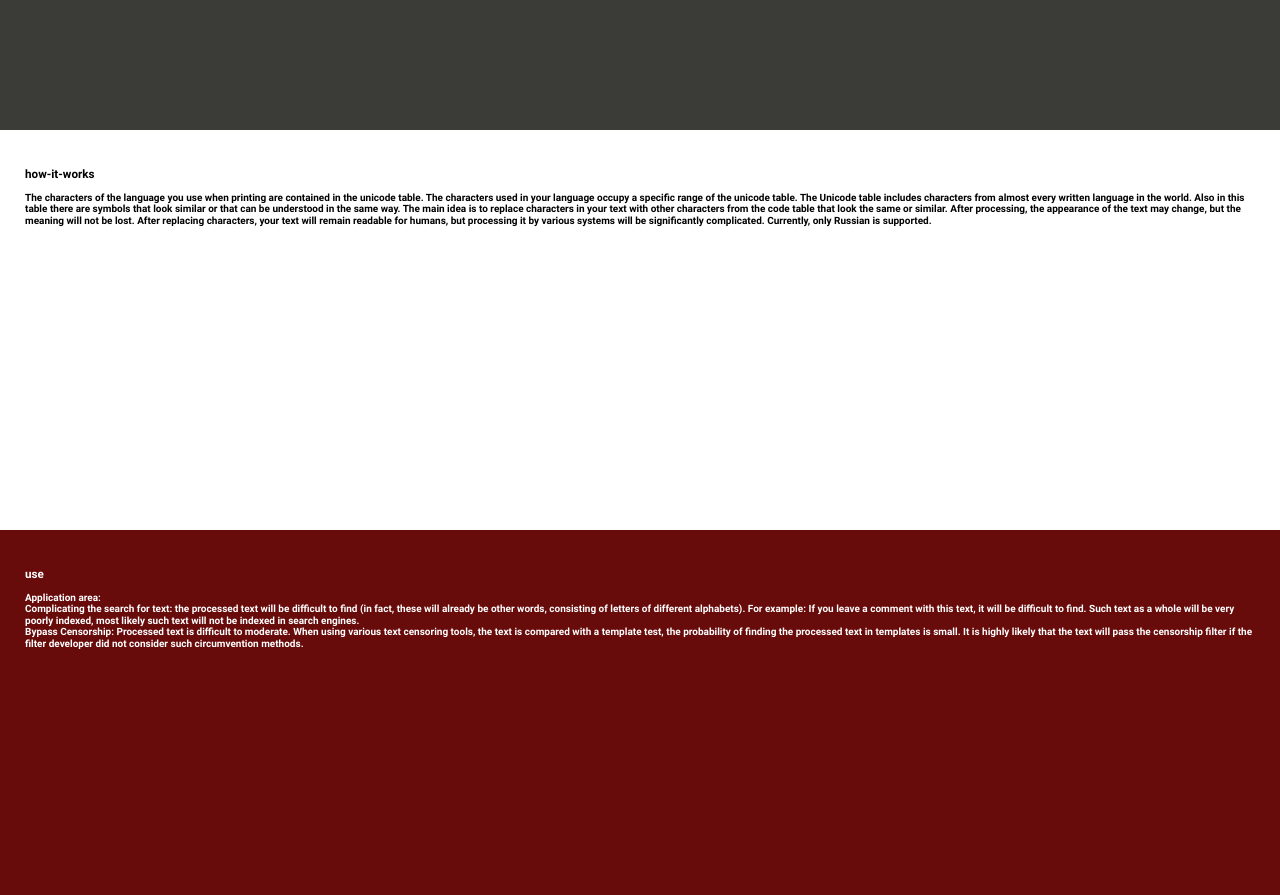
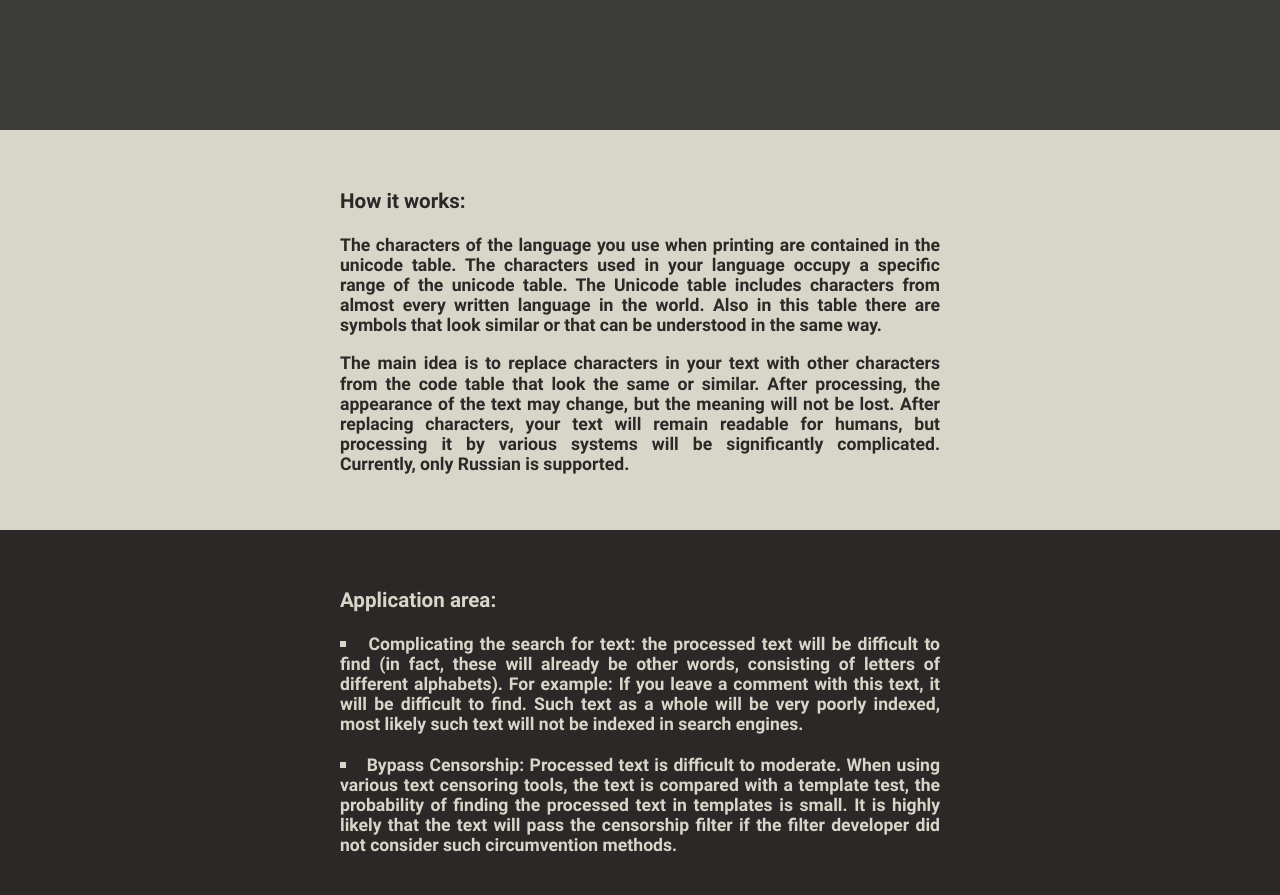
Before and after one commit to dzmitry-duboyski/encryption-text, a website built with webpack: page src/index.html in a window 1280 px wide. Shown: the part 720-1615 px from the top of the page. Built offline with nearby package versions, Linux system fonts and the light colour scheme.

Commit message:
feat: add description blocks

```diff
--- a/src/index.html
+++ b/src/index.html
@@ -55,20 +55,20 @@
   </section>
   <section class="how-it-works">
     <div class="container">
-      <h3>how-it-works</h3>
-      <p>The characters of the language you use when printing are contained in the unicode table. The characters used in your language occupy a specific range of the unicode table. The Unicode table includes characters from almost every written language in the world. Also in this table there are symbols that look similar or that can be understood in the same way.
-        The main idea is to replace characters in your text with other characters from the code table that look the same or similar. After processing, the appearance of the text may change, but the meaning will not be lost. After replacing characters, your text will remain readable for humans, but processing it by various systems will be significantly complicated.
+      <h3>How it works:</h3>
+      <p>The characters of the language you use when printing are contained in the unicode table. The characters used in your language occupy a specific range of the unicode table. The Unicode table includes characters from almost every written language in the world. Also in this table there are symbols that look similar or that can be understood in the same way.</p>
+       <p>The main idea is to replace characters in your text with other characters from the code table that look the same or similar. After processing, the appearance of the text may change, but the meaning will not be lost. After replacing characters, your text will remain readable for humans, but processing it by various systems will be significantly complicated.
         Currently, only Russian is supported.</p>
     </div>
   </section>
-  <section class="use">
+  <section class="application-area">
     <div class="container">
-      <h3>use</h3>
-      <p><ul>Application area:
+      <h3>Application area:</h3>
+      <ul>
         <li>Complicating the search for text: the processed text will be difficult to find (in fact, these will already be other words, consisting of letters of different alphabets).
           For example: If you leave a comment with this text, it will be difficult to find. Such text as a whole will be very poorly indexed, most likely such text will not be indexed in search engines.</li>
         <li>Bypass Censorship: Processed text is difficult to moderate. When using various text censoring tools, the text is compared with a template test, the probability of finding the processed text in templates is small. It is highly likely that the text will pass the censorship filter if the filter developer did not consider such circumvention methods.</li>
-      </ul></p>
+      </ul>
     </div>
   </section>
 
--- a/src/style/style.scss
+++ b/src/style/style.scss
@@ -7,6 +7,11 @@ $encoder-block__header-text: #f5da55;
 $encoder-block__textarea-background: #1d1f21;
 $encoder-block__text: #b2b8b7;
 $encoder-block__border: #61635e;
+$how-it-work__color-background:  #d8d6c9;
+$how-it-work__color-text: #2b2828;
+
+$application-area__color-background: #2b2828;
+$application-area__color-text:  #d8d6c9;
 
 
 
@@ -150,6 +155,7 @@ body {
   background-color: $backgroundColor__main;
   height: 100vh;
   max-height: 831px;
+  min-height: 580px;
   margin-top: 50px;    /* как переделать без маржинов? */
 
   display: flex;
@@ -223,27 +229,43 @@ body {
       //  }
       // }
     }
-
   }
-
-
 }
 
 .how-it-works{
-  background-color: #ffffff;
   height: 50vh;
-  color: #000;
+  min-height: 350px;
+  display: flex;
+  justify-content: center;
+  align-items: center;
+  text-align: justify;
+  font-size: 1.1rem;
+  background-color: $how-it-work__color-background;
+  color: $how-it-work__color-text;
 
   .container{
-    padding: 25px;
+    width: 600px;
   }
 }
 
-.use{
-  background-color: rgb(104, 11, 11);
+
+.application-area{
   height: 50vh;
+  display: flex;
+  justify-content: center;
+  align-items: center;
+  text-align: justify;
+  font-size: 1.1rem;
+  background-color: $application-area__color-background;
+  color: $application-area__color-text;
 
   .container{
-    padding: 25px;
+    width: 600px;
+
+    li {
+      padding-bottom: 20px;
+      list-style-type: square;
+      list-style-position: inside;
+    }
   }
 }
```
